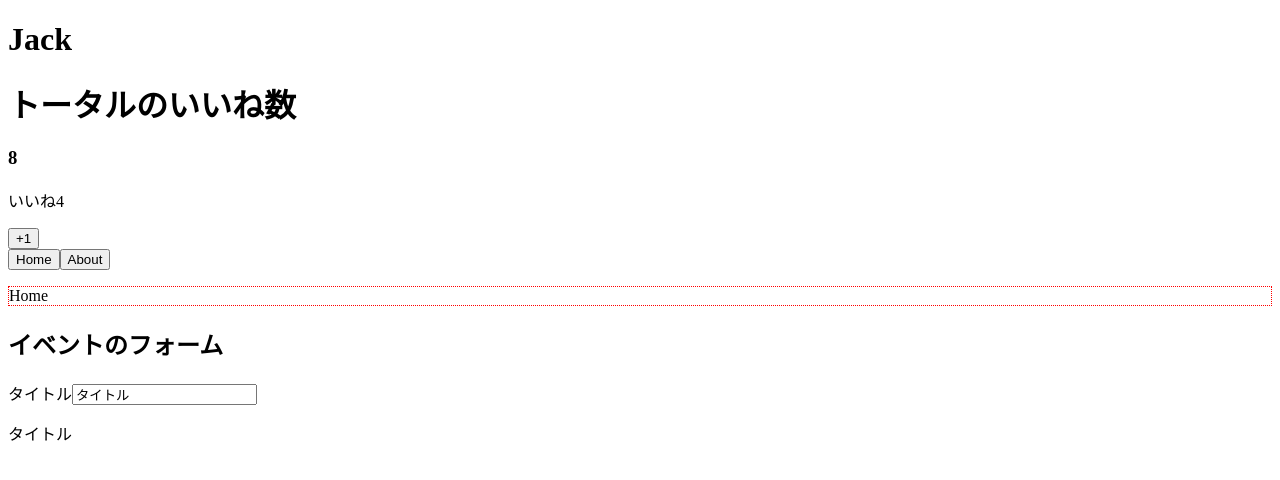
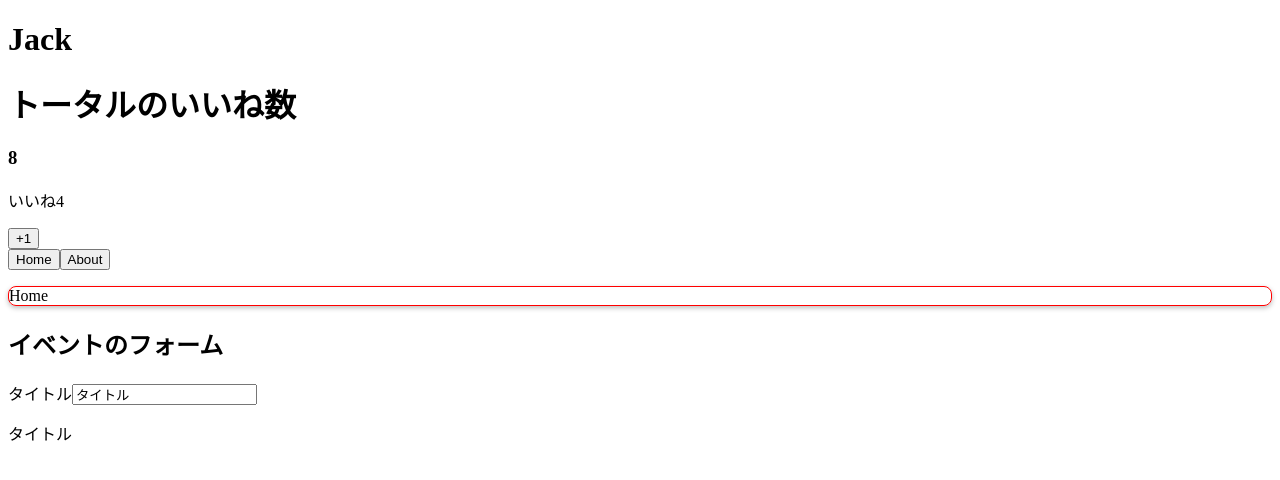
Before and after one commit to poo3/vue-udemy, a Vue app: page / in a window 1280 px wide. Shown: the top 480 px of the page. Built offline with nearby package versions, Linux system fonts and the light colour scheme.

Commit message:
add modifires on custom directive

```diff
--- a/src/components/Home.vue
+++ b/src/components/Home.vue
@@ -1,3 +1,3 @@
 <template>
-  <p v-border:dotted="{width: '1px',color: 'red'}">Home</p>
+  <p v-border:solid.round.shadow="{width: '1px',color: 'red'}">Home</p>
 </template>
--- a/src/main.js
+++ b/src/main.js
@@ -8,6 +8,12 @@
   el.style.borderStyle = binding.arg;
   el.style.borderWidth = binding.value.width;
   el.style.borderColor = binding.value.color;
+  if(binding.modifiers.round){
+    el.style.borderRadius = "0.5rem"
+  }
+  if(binding.modifiers.shadow){
+    el.style.boxShadow = "0 2px 5px rgba(0,0,0, 0.26)"
+  }
 })
 
 new Vue({
```
